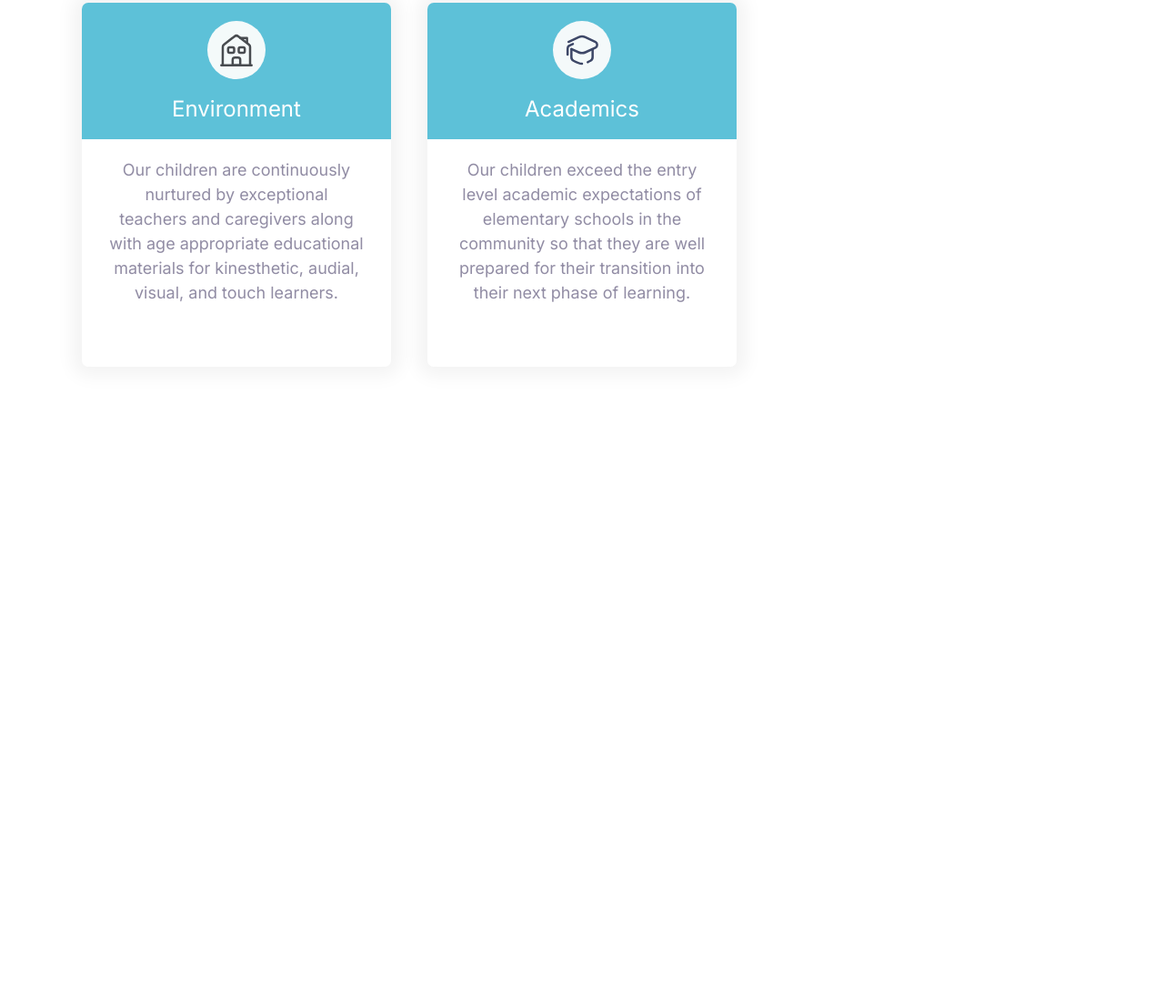
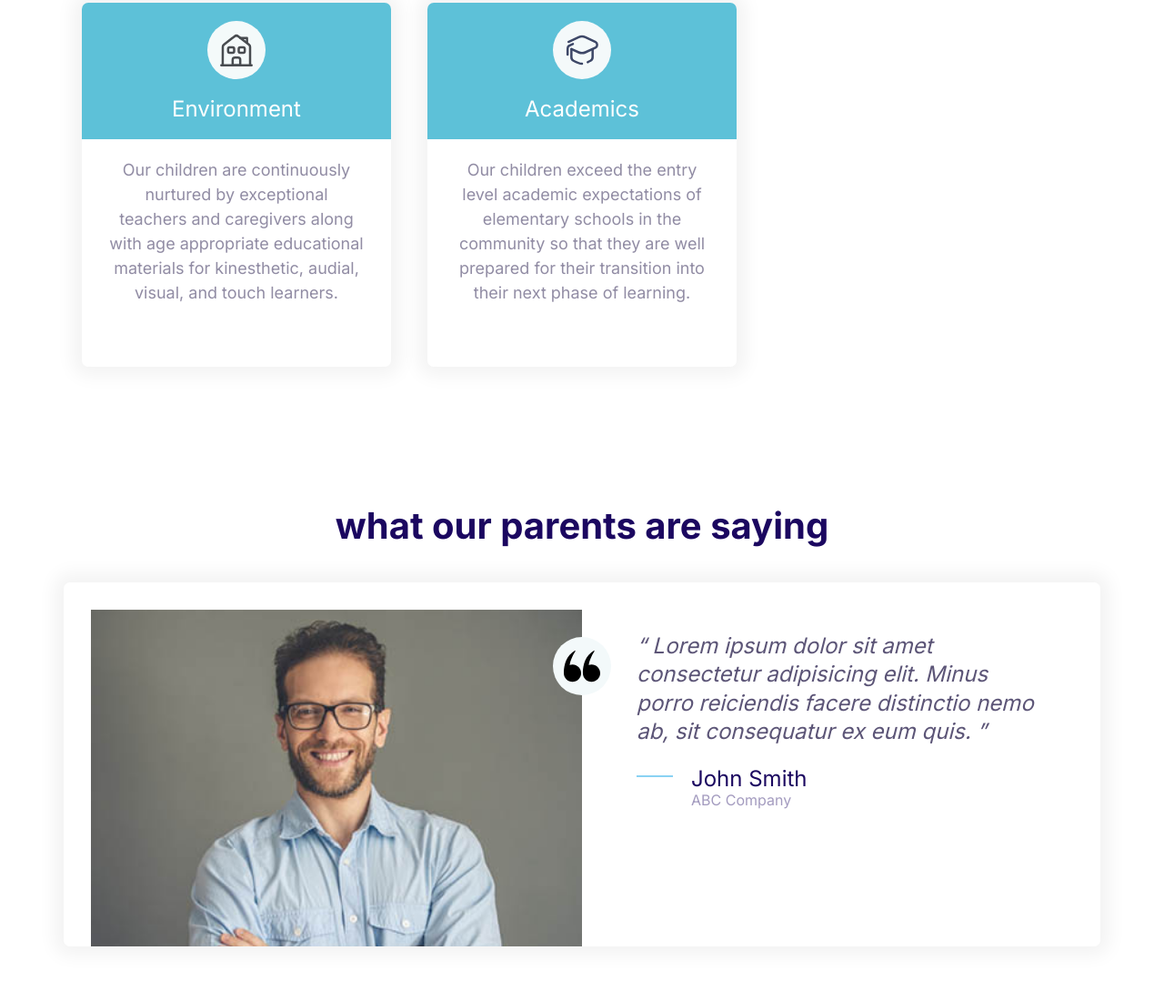
Before and after one commit to darecallad/Sunny, a plain HTML site: page docs/index.html in a window 1280 px wide. Shown: the part 1282-2382 px from the top of the page at 91% size. Before the commit the page ends 1745 px from the top, so only its background shows below. Drawn offline with nearby package versions, Linux system fonts and the light colour scheme.

Commit message:
define testimonial component

```diff
--- a/docs/css/styles.css
+++ b/docs/css/styles.css
@@ -449,7 +449,6 @@ a {
 }
 
 /* Plans Block */
-
 .block-plans .grid {
   gap: 8rem 4rem;
   justify-content: center;
@@ -461,7 +460,6 @@ a {
 }
 
 /* Plans */
-
 .plan {
   transition: transform 0.2s ease-out;
 }
@@ -500,3 +498,97 @@ a {
 .plan--popular:hover {
   transform: scale(1.15);
 }
+
+/* testimonial */
+.testimonial {
+  padding: 3rem;
+}
+
+.testimonial__image {
+  position: relative;
+}
+
+.testimonial__image > img {
+  width: 100%;
+}
+
+.testimonial__image > .icon-container {
+  position: absolute;
+  top: 3rem;
+  right: -32px;
+}
+
+@media screen and (min-width: 768px) {
+  .testimonial .quote,
+  .testimonial .quote__author {
+    font-size: 2.4rem;
+  }
+
+  .testimonial .quote {
+    margin-left: 6rem;
+  }
+}
+
+/* Quotes */
+.quote {
+  font-size: 3rem;
+  font-style: italic;
+  color: var(--color-body-darker);
+  line-height: 1.3;
+}
+
+.quote__text::before {
+  content: open-quote;
+}
+
+.quote__text::after {
+  content: close-quote;
+}
+
+.quote__author {
+  font-size: 3rem;
+  font-weight: 500;
+  font-style: normal;
+  margin-bottom: 0;
+}
+
+.quote__organization {
+  color: var(--color-headings);
+  opacity: 0.4;
+  font-size: 2rem;
+  font-style: normal;
+}
+
+.quote__line {
+  position: relative;
+  bottom: 20px;
+}
+
+@media screen and (min-width: 1024px) {
+  .quote {
+    font-size: 2rem;
+  }
+  .quote__author {
+    font-size: 2.4rem;
+  }
+  .quote__organization {
+    font-size: 1.6rem;
+  }
+}
+
+/* Media */
+.media {
+  display: flex;
+  margin-bottom: 4rem;
+}
+.media__title {
+  margin-top: 0;
+}
+
+.media__body {
+  margin: 0 2rem;
+}
+
+.media__image {
+  margin-top: 1rem;
+}
--- a/docs/index.html
+++ b/docs/index.html
@@ -84,7 +84,7 @@
             </div>
           </div>
         </div>
-        <!--  -->
+        <!-- 1 -->
         <div class="plan">
           <div class="card">
             <header class="card__header">
@@ -104,7 +104,7 @@
             </div>
           </div>
         </div>
-        <!--  -->
+        <!-- 2 -->
         <div class="plan">
           <div class="card">
             <header class="card__header">
@@ -125,7 +125,7 @@
             </div>
           </div>
         </div>
-        <!--  -->
+        <!-- 3 -->
         <div class="plan">
           <div class="card">
             <header class="card__header">
@@ -145,7 +145,7 @@
             </div>
           </div>
         </div>
-        <!--  -->
+        <!-- 4 -->
         <div class="plan">
           <div class="card">
             <header class="card__header">
@@ -165,7 +165,50 @@
             </div>
           </div>
         </div>
-        <!--  -->
+        <!-- 5 -->
+      </div>
+    </section>
+    <!-- Testimonial Section -->
+    <section class="block">
+      <header class="block__header">
+        <h2>what our parents are saying</h2>
+      </header>
+      <div class="container">
+        <div class="card testimonial">
+          <div class="grid grid--1x2">
+            <div class="testimonial__image">
+              <img
+                src="images/testimonial.jpg"
+                alt="testionial smiling customer"
+              />
+              <span class="icon-container icon-container--accent">
+                <svg class="icon icon--white icon--small">
+                  <use xlink:href="images/sprite.svg#quotes"></use>
+                </svg>
+              </span>
+            </div>
+            <blockquote class="quote">
+              <p class="quote__text">
+                Lorem ipsum dolor sit amet consectetur adipisicing elit. Minus
+                porro reiciendis facere distinctio nemo ab, sit consequatur ex
+                eum quis.
+              </p>
+              <footer>
+                <div class="media">
+                  <div class="media__image">
+                    <svg class="icon icon--primary quote__line">
+                      <use xlink:href="images/sprite.svg#line"></use>
+                    </svg>
+                  </div>
+                  <div class="media__body">
+                    <h3 class="media__title quote__author">John Smith</h3>
+                    <p class="quote__organization">ABC Company</p>
+                  </div>
+                </div>
+              </footer>
+            </blockquote>
+          </div>
+        </div>
       </div>
     </section>
     <!--  -->
```
Also changed, not shown: docs/components/testimonial.html (added, +40 -0 lines), docs/images/testimonial.jpg (added).
